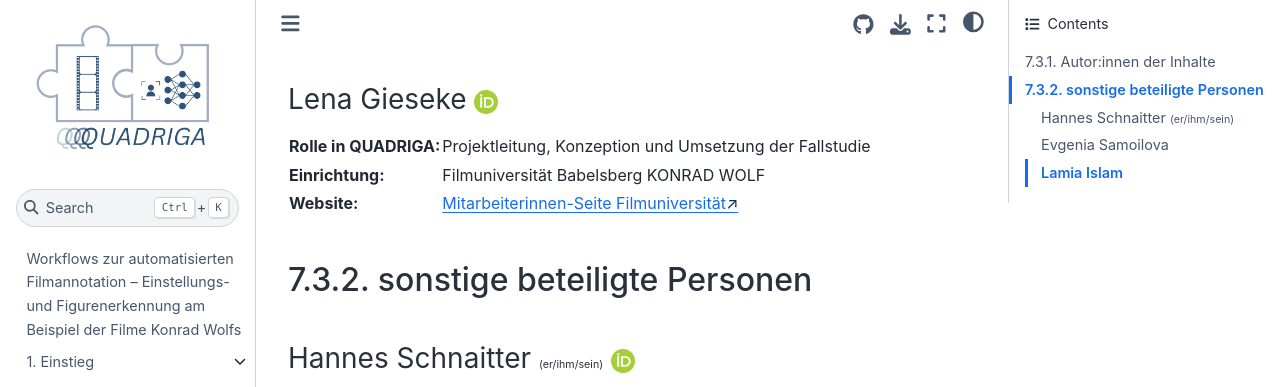
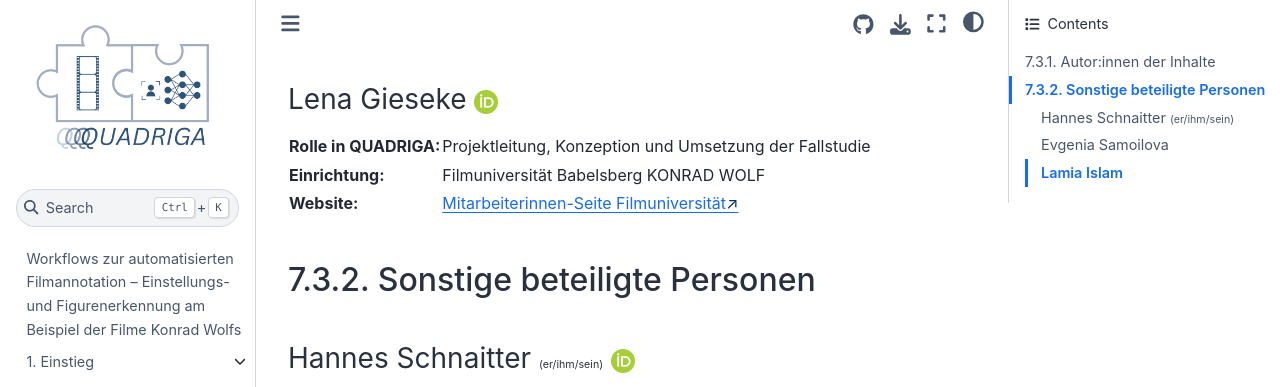
Before and after one commit to quadriga-dk/Bewegtes-Bild-Fallstudie-4, a Jupyter Book: the page built from abschluss/authors.md, in a window 1280 px wide and 900 px high, scrolled down 905 px. Shown: the top 387 px of the window. Built offline with Jupyter Book 1.0.4 settings and Sphinx 7.4.7 and the Sphinx Book theme 1.1.4, drawn with Linux system fonts in a browser that asks for light colours; pages that are not in the unit, such as notebooks, are missing from menus.

Commit message:
fix(typos): correct spelling and grammar in abschluss/authors.md

```diff
--- a/abschluss/authors.md
+++ b/abschluss/authors.md
@@ -48,7 +48,7 @@
 </tr>
 <tr>
 <td><b>Website:</b></td>
-<td><a href="https://www.ntnu.edu/employees/skadi.loist" class="external-link" target="_blank">Mitarbeiter:innen-Seite Norwegian University for Science and Technology (NTNU)</td>
+<td><a href="https://www.ntnu.edu/employees/skadi.loist" class="external-link" target="_blank">Mitarbeiter:innen-Seite Norwegian University for Science and Technology (NTNU)</a></td>
 </tr>
 </table>
 
@@ -64,12 +64,12 @@
 </tr>
 <tr>
 <td><b>Website:</b></td>
-<td><a href="https://www.filmuniversitaet.de/portrait/person/lena-gieseke" class="external-link" target="_blank">Mitarbeiterinnen-Seite Filmuniversität</td>
+<td><a href="https://www.filmuniversitaet.de/portrait/person/lena-gieseke" class="external-link" target="_blank">Mitarbeiterinnen-Seite Filmuniversität</a></td>
 </tr>
 </table>
 
 
-## sonstige beteiligte Personen
+## Sonstige beteiligte Personen
 
 ### Hannes Schnaitter <span style="font-size:8pt">(er/ihm/sein)</span> <a href="https://orcid.org/0000-0002-1602-6032" target="_blank"><img src="../assets/ORCID-iD_icon_24x24.png" alt="ORCID"></a>
 
@@ -104,7 +104,7 @@
 </tr>
 <tr>
 <td><b>Website:</b></td>
-<td><a href="https://www.uni-potsdam.de/de/multimedia/team/wissenschaftliches-personal/evgenia-samoilova-phd" class="external-link" target="_blank">Mitarbeiterinnen-Seite Universität Potsdam</td>
+<td><a href="https://www.uni-potsdam.de/de/multimedia/team/wissenschaftliches-personal/evgenia-samoilova-phd" class="external-link" target="_blank">Mitarbeiterinnen-Seite Universität Potsdam</a></td>
 </tr>
 <tr>
 <td><b>GitHub:</b></td>
```
